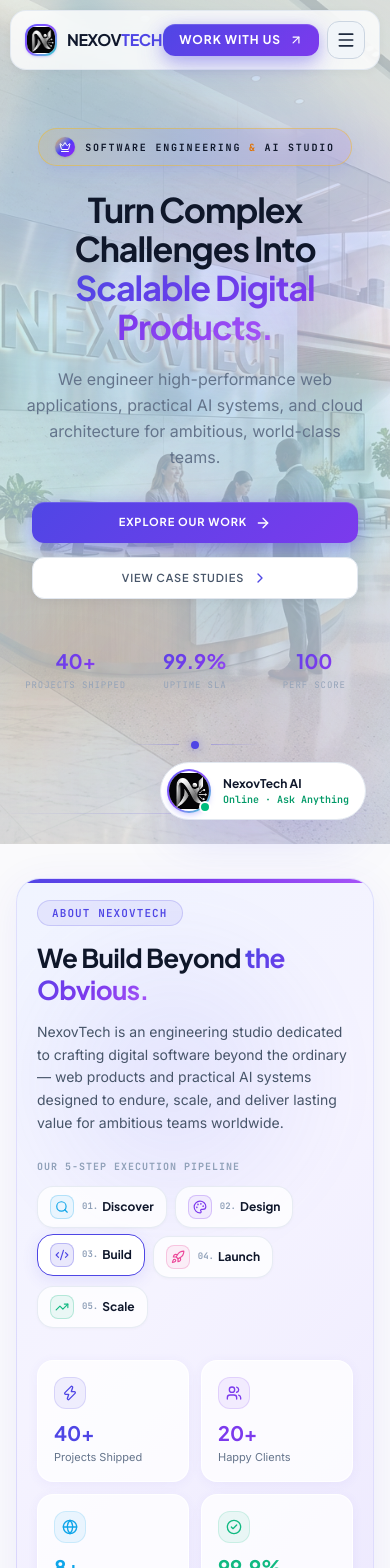
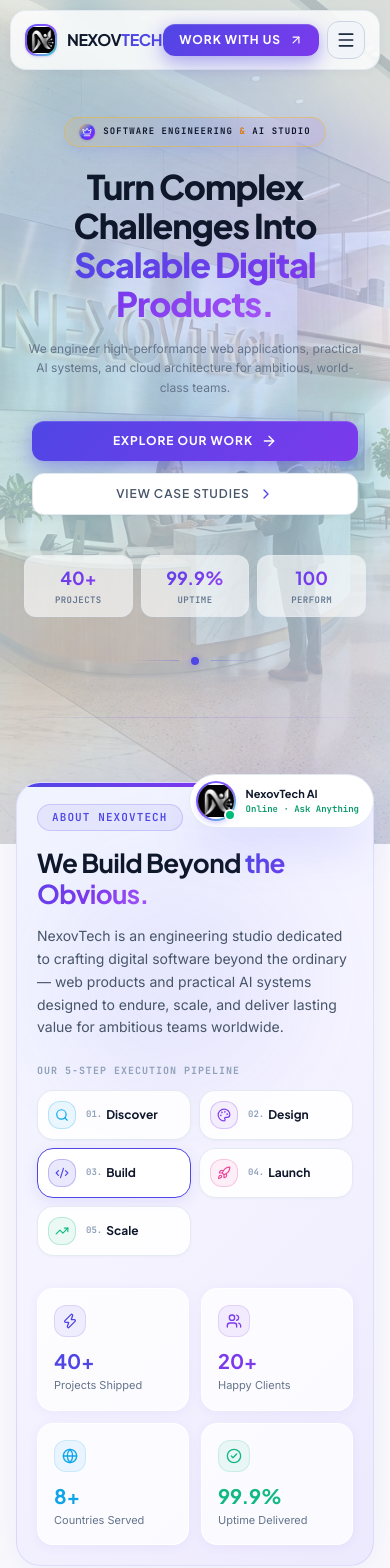
Before and after one commit to navaniish/NexovTech, a React (Vite) app: page / in a window 390 px wide. Shown: the top 1568 px of the page. Built offline with nearby package versions, Linux system fonts and the light colour scheme; a web font is replaced by a local one.

Commit message:
Fix mobile responsiveness: eliminate header overlap with 112px headroom, 2-col process pipeline, full-width mobile tech cards, and responsive AI chatbot sheet

```diff
--- a/src/components/AboutSection.tsx
+++ b/src/components/AboutSection.tsx
@@ -93,7 +93,7 @@
                 <span>OUR 5-STEP EXECUTION PIPELINE</span>
               </div>
 
-              <div className="flex flex-wrap items-center gap-2 sm:gap-2.5">
+              <div className="grid grid-cols-2 sm:flex sm:flex-wrap items-center gap-2 sm:gap-2.5">
                 {PROCESS_STEPS.map((item, idx) => {
                   const isActive = activeStep === idx || item.title === 'Build';
                   return (
@@ -101,17 +101,16 @@
                       <div
                         onMouseEnter={() => setActiveStep(idx)}
                         onMouseLeave={() => setActiveStep(null)}
-                        className="group relative flex items-center gap-2 px-3 py-2 sm:px-3.5 sm:py-2 rounded-2xl cursor-pointer transition-all duration-300 shadow-sm"
+                        className="group relative flex items-center gap-2.5 p-2.5 sm:px-3.5 sm:py-2 rounded-2xl cursor-pointer transition-all duration-300 shadow-sm"
                         style={{
-                          background: isActive ? '#ffffff' : 'rgba(255,255,255,0.75)',
-                          border: `1.5px solid ${isActive ? item.color : 'rgba(226,232,240,0.8)'}`,
+                          background: isActive ? '#ffffff' : 'rgba(255,255,255,0.85)',
+                          border: `1.5px solid ${isActive ? item.color : 'rgba(226,232,240,0.9)'}`,
                           boxShadow: isActive ? `0 4px 16px ${item.bg}` : '0 1px 3px rgba(15,23,42,0.03)',
-                          transform: isActive ? 'translateY(-2px)' : 'none',
                         }}
                       >
                         {/* Icon circle */}
                         <div
-                          className="w-6 h-6 rounded-lg flex items-center justify-center shrink-0 transition-transform duration-300 group-hover:scale-110"
+                          className="w-7 h-7 sm:w-6 sm:h-6 rounded-xl sm:rounded-lg flex items-center justify-center shrink-0 transition-transform duration-300 group-hover:scale-110"
                           style={{ background: item.bg, border: `1px solid ${item.border}`, color: item.color }}
                         >
                           {item.icon}
@@ -130,7 +129,7 @@
 
                       {/* Arrow Connector */}
                       {idx < PROCESS_STEPS.length - 1 && (
-                        <div className="shrink-0 text-slate-300 hidden sm:block">
+                        <div className="shrink-0 text-slate-300 hidden md:block">
                           <ArrowRight className="w-3.5 h-3.5" />
                         </div>
                       )}
--- a/src/components/HeroSection.tsx
+++ b/src/components/HeroSection.tsx
@@ -8,7 +8,7 @@
 
 export const HeroSection: React.FC<HeroSectionProps> = ({ onExploreClick, onProjectsClick }) => {
   return (
-    <section id="hero" className="relative min-h-[90vh] sm:min-h-screen flex flex-col justify-center items-center overflow-hidden px-4 py-16 sm:py-24">
+    <section id="hero" className="relative min-h-[85vh] sm:min-h-screen flex flex-col justify-center items-center overflow-hidden px-4 pt-28 sm:pt-36 md:pt-40 pb-12 sm:pb-24">
 
       {/* Ambient glow */}
       <div
@@ -26,43 +26,43 @@
       />
 
       {/* Content */}
-      <div className="relative z-10 max-w-5xl mx-auto text-center flex flex-col items-center pt-16 sm:pt-24">
+      <div className="relative z-10 max-w-5xl mx-auto text-center flex flex-col items-center">
 
         {/* Royal Crest Badge */}
-        <div className="inline-flex items-center gap-2.5 px-4 py-2 rounded-full bg-gradient-to-r from-amber-500/10 via-indigo-500/10 to-purple-500/10 border border-amber-400/40 shadow-lg shadow-indigo-500/10 backdrop-blur-md mb-6 animate-in fade-in slide-in-from-bottom-4 duration-500 group hover:border-amber-400/80 transition-all">
-          <div className="w-5 h-5 rounded-full bg-gradient-to-br from-amber-400 via-indigo-600 to-purple-600 p-0.5 shadow-sm flex items-center justify-center shrink-0">
-            <Crown className="w-3 h-3 text-white" />
+        <div className="inline-flex items-center gap-2 sm:gap-2.5 px-3.5 py-1.5 sm:px-4 sm:py-2 rounded-full bg-gradient-to-r from-amber-500/10 via-indigo-500/10 to-purple-500/10 border border-amber-400/40 shadow-lg shadow-indigo-500/10 backdrop-blur-md mb-5 sm:mb-6 animate-in fade-in slide-in-from-bottom-4 duration-500 group hover:border-amber-400/80 transition-all max-w-[95vw]">
+          <div className="w-4 h-4 sm:w-5 sm:h-5 rounded-full bg-gradient-to-br from-amber-400 via-indigo-600 to-purple-600 p-0.5 shadow-sm flex items-center justify-center shrink-0">
+            <Crown className="w-2.5 h-2.5 sm:w-3 sm:h-3 text-white" />
           </div>
-          <span className="text-[10px] sm:text-xs font-mono font-bold tracking-[0.18em] uppercase text-slate-900">
+          <span className="text-[9px] sm:text-xs font-mono font-bold tracking-[0.12em] sm:tracking-[0.18em] uppercase text-slate-900 truncate">
             SOFTWARE ENGINEERING <span className="text-amber-600 font-extrabold">&amp;</span> AI STUDIO
           </span>
         </div>
 
         {/* Headline */}
         <h1
-          className="text-3xl sm:text-5xl md:text-6xl lg:text-7xl font-bold font-heading tracking-tight leading-[1.08] mb-5 sm:mb-7 px-2 animate-in fade-in slide-in-from-bottom-4 duration-500 delay-100"
+          className="text-2xl sm:text-4xl md:text-6xl lg:text-7xl font-extrabold font-heading tracking-tight leading-[1.12] sm:leading-[1.08] mb-4 sm:mb-7 px-1 animate-in fade-in slide-in-from-bottom-4 duration-500 delay-100"
           style={{ color: '#0f172a' }}
         >
           Turn Complex Challenges Into
-          <br />
+          <br className="hidden sm:inline" />{' '}
           <span className="text-gradient">Scalable Digital Products.</span>
         </h1>
 
         {/* Subheading */}
         <p
-          className="max-w-2xl text-base sm:text-lg md:text-xl mb-8 sm:mb-10 leading-relaxed px-2 animate-in fade-in slide-in-from-bottom-4 duration-500 delay-200"
+          className="max-w-2xl text-xs sm:text-base md:text-xl mb-6 sm:mb-10 leading-relaxed px-2 animate-in fade-in slide-in-from-bottom-4 duration-500 delay-200"
           style={{ color: '#64748b' }}
         >
           We engineer high-performance web applications, practical AI systems, and cloud architecture for ambitious, world-class teams.
         </p>
 
         {/* CTAs */}
-        <div className="flex flex-col sm:flex-row items-center justify-center gap-3.5 mb-12 sm:mb-16 w-full sm:w-auto px-4 animate-in fade-in slide-in-from-bottom-4 duration-500 delay-300">
-          <button onClick={onExploreClick} className="btn-primary w-full sm:w-auto justify-center">
+        <div className="flex flex-col sm:flex-row items-center justify-center gap-3 mb-10 sm:mb-16 w-full sm:w-auto px-4 animate-in fade-in slide-in-from-bottom-4 duration-500 delay-300">
+          <button onClick={onExploreClick} className="btn-primary w-full sm:w-auto justify-center !py-3 !text-xs">
             <span>Explore Our Work</span>
             <ArrowRight className="w-4 h-4" />
           </button>
-          <button onClick={onProjectsClick} className="btn-ghost w-full sm:w-auto justify-center">
+          <button onClick={onProjectsClick} className="btn-ghost w-full sm:w-auto justify-center !py-3 !text-xs">
             <span>View Case Studies</span>
             <ChevronRight className="w-4 h-4" style={{ color: '#4f46e5' }} />
           </button>
@@ -70,22 +70,22 @@
 
         {/* Stats Row */}
         <div
-          className="grid grid-cols-3 gap-4 sm:gap-12 w-full max-w-lg mx-auto animate-in fade-in duration-500 delay-500 px-2"
+          className="grid grid-cols-3 gap-2 sm:gap-12 w-full max-w-lg mx-auto animate-in fade-in duration-500 delay-500 px-2"
         >
           {[
-            { val: '40+',   label: 'PROJECTS SHIPPED' },
-            { val: '99.9%', label: 'UPTIME SLA' },
-            { val: '100',   label: 'PERF SCORE' },
+            { val: '40+',   label: 'PROJECTS' },
+            { val: '99.9%', label: 'UPTIME' },
+            { val: '100',   label: 'PERFORM' },
           ].map((s, i) => (
-            <div key={i} className="text-center">
-              <div className="text-xl sm:text-3xl font-bold font-heading text-gradient">{s.val}</div>
-              <div className="text-[9px] sm:text-[10px] font-mono tracking-widest mt-1" style={{ color: '#94a3b8' }}>{s.label}</div>
+            <div key={i} className="text-center p-2 rounded-xl bg-white/60 sm:bg-transparent border border-slate-200/60 sm:border-none">
+              <div className="text-lg sm:text-3xl font-bold font-heading text-gradient">{s.val}</div>
+              <div className="text-[9px] sm:text-[10px] font-mono tracking-wider mt-0.5 sm:mt-1 text-slate-500 font-semibold">{s.label}</div>
             </div>
           ))}
         </div>
 
         {/* Decorative divider */}
-        <div className="mt-12 sm:mt-16 flex items-center gap-3 sm:gap-4 animate-in fade-in duration-500 delay-700">
+        <div className="mt-10 sm:mt-16 flex items-center gap-3 sm:gap-4 animate-in fade-in duration-500 delay-700">
           <div className="h-px w-12 sm:w-20" style={{ background: 'linear-gradient(90deg, transparent, rgba(79,70,229,0.3))' }} />
           <div
             className="w-2 h-2 rounded-full"
--- a/src/components/NexovChatbot.tsx
+++ b/src/components/NexovChatbot.tsx
@@ -98,10 +98,10 @@
       {!isOpen && (
         <button
           onClick={() => setIsOpen(true)}
-          className="fixed bottom-6 right-6 z-[6000] group flex items-center gap-3 p-1.5 pr-4 rounded-full bg-white border border-slate-200 shadow-2xl shadow-indigo-500/25 hover:scale-105 transition-all duration-300 focus:outline-none"
+          className="fixed bottom-4 right-4 sm:bottom-6 sm:right-6 z-[6000] group flex items-center gap-2.5 p-1.5 pr-3.5 sm:pr-4 rounded-full bg-white border border-slate-200 shadow-2xl shadow-indigo-500/25 hover:scale-105 transition-all duration-300 focus:outline-none"
         >
           {/* Logo Frame */}
-          <div className="relative w-11 h-11 rounded-full p-0.5 bg-gradient-to-br from-indigo-500 via-violet-500 to-teal-400 shadow-md shadow-indigo-500/20 shrink-0">
+          <div className="relative w-10 h-10 sm:w-11 sm:h-11 rounded-full p-0.5 bg-gradient-to-br from-indigo-500 via-violet-500 to-teal-400 shadow-md shadow-indigo-500/20 shrink-0">
             <div className="w-full h-full rounded-full overflow-hidden bg-white flex items-center justify-center">
               <img src="/logo.jpeg" alt="NexovTech Logo" className="w-full h-full object-cover" />
             </div>
@@ -110,10 +110,10 @@
           </div>
 
           <div className="text-left">
-            <div className="flex items-center gap-1 text-xs font-bold font-heading text-slate-900">
+            <div className="flex items-center gap-1 text-[11px] sm:text-xs font-bold font-heading text-slate-900">
               <span>NexovTech AI</span>
             </div>
-            <div className="text-[10px] font-mono text-emerald-600 font-semibold">Online · Ask Anything</div>
+            <div className="text-[9px] sm:text-[10px] font-mono text-emerald-600 font-semibold">Online · Ask Anything</div>
           </div>
         </button>
       )}
@@ -121,7 +121,7 @@
       {/* ── Chat Window ─────────────────────────────────────────────────── */}
       {isOpen && (
         <div
-          className="fixed bottom-6 right-6 z-[6000] w-[calc(100vw-3rem)] sm:w-[400px] h-[520px] rounded-3xl bg-white border border-slate-200 shadow-2xl shadow-indigo-500/20 flex flex-col overflow-hidden animate-in zoom-in-95 slide-in-from-bottom-5 duration-300"
+          className="fixed inset-x-3 bottom-3 sm:left-auto sm:right-6 sm:bottom-6 z-[6000] sm:w-[400px] h-[78vh] sm:h-[520px] rounded-3xl bg-white border border-slate-200 shadow-2xl shadow-indigo-500/20 flex flex-col overflow-hidden animate-in zoom-in-95 slide-in-from-bottom-5 duration-300"
         >
           {/* Header */}
           <div className="p-4 bg-gradient-to-r from-slate-900 via-slate-800 to-indigo-950 text-white flex items-center justify-between border-b border-slate-800">
--- a/src/components/TechnologySection.tsx
+++ b/src/components/TechnologySection.tsx
@@ -52,7 +52,7 @@
             </div>
 
             {/* Tech cards */}
-            <div className="grid grid-cols-2 sm:grid-cols-3 md:grid-cols-4 lg:grid-cols-5 gap-3 sm:gap-4">
+            <div className="grid grid-cols-1 sm:grid-cols-2 md:grid-cols-3 lg:grid-cols-5 gap-3 sm:gap-4">
               {[...featured, ...standard].map((tech, i) => (
                 <div
                   key={i}
```
